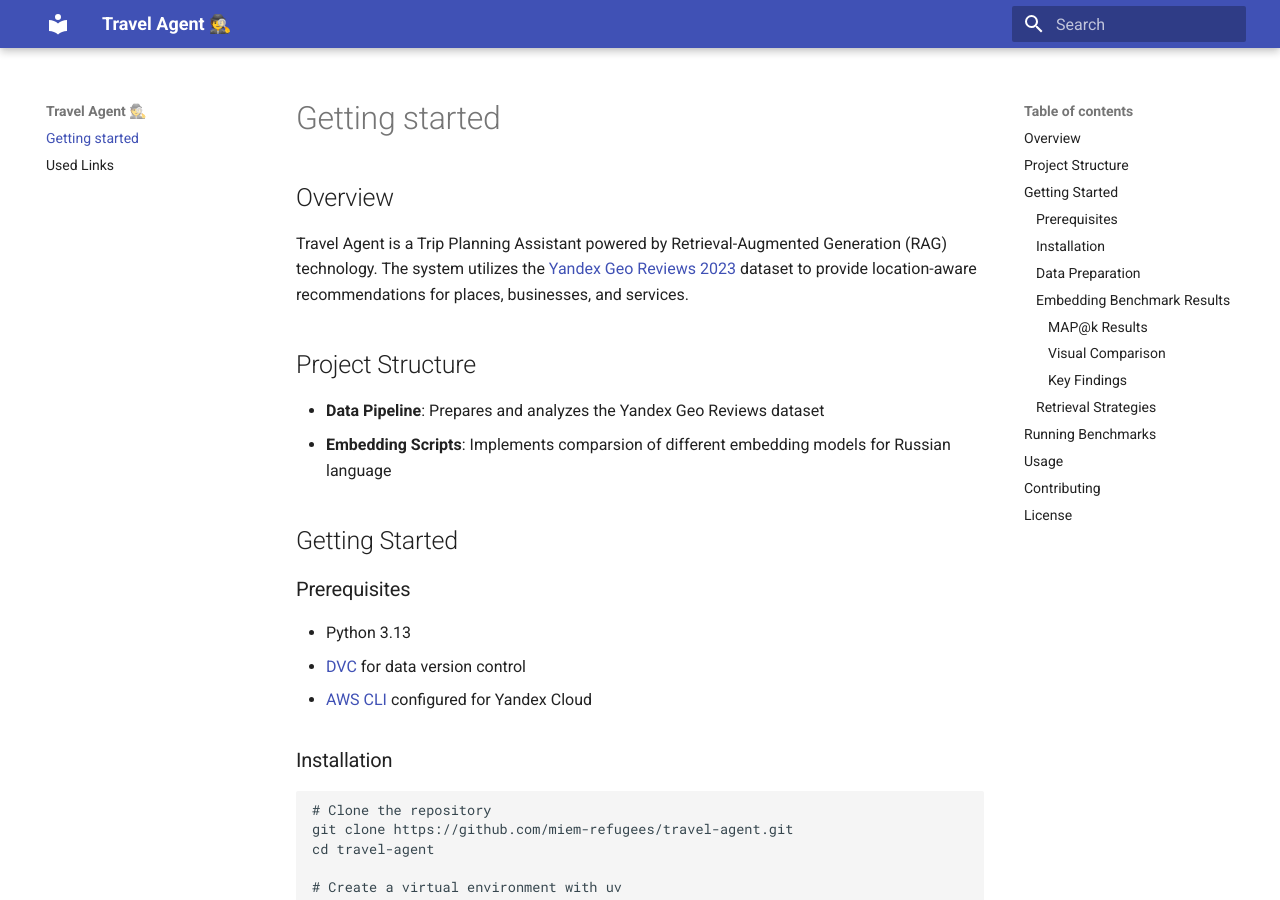
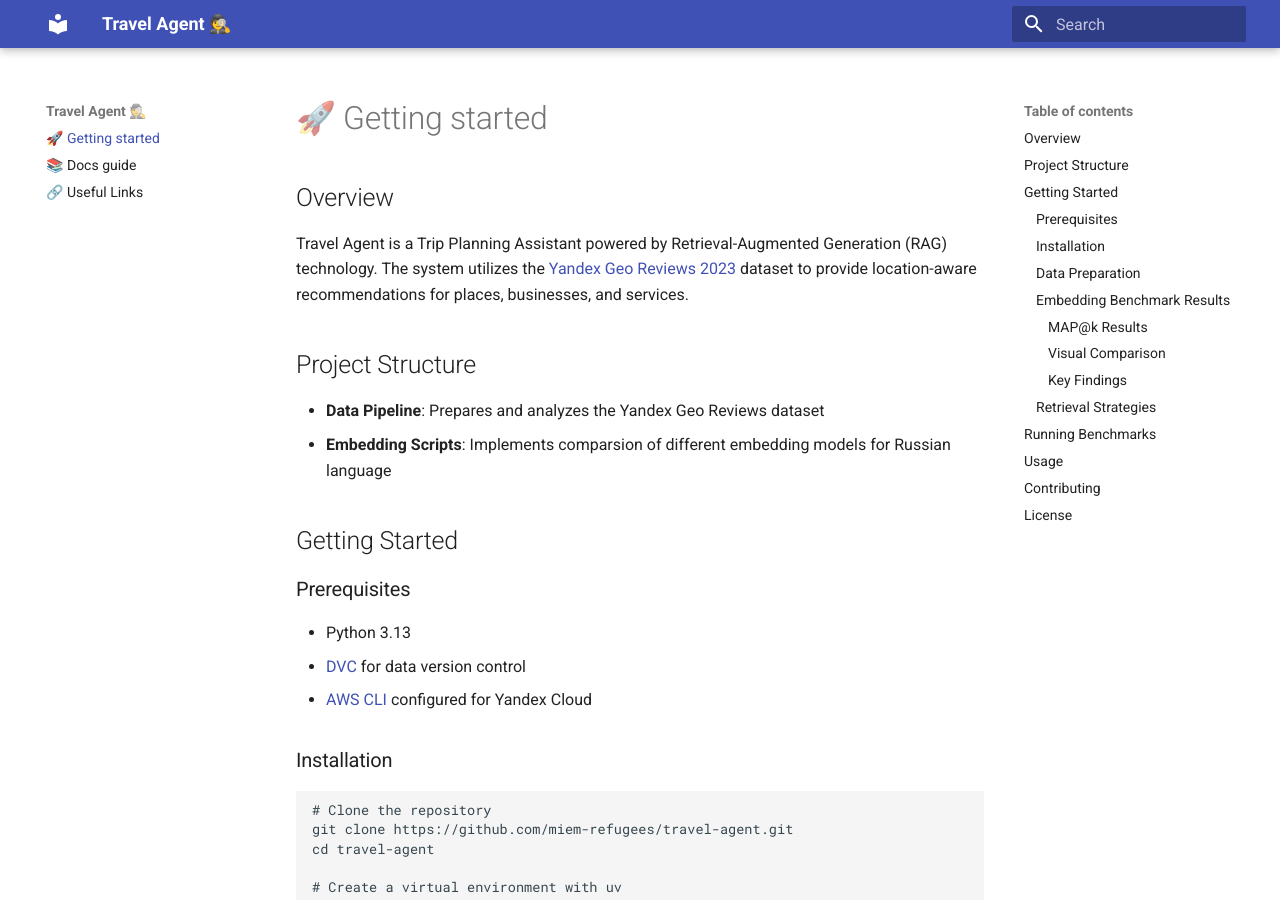
Before and after one commit to miem-refugees/travel-agent, an MkDocs documentation site: the page built from docs/index.md, in a window 1280 px wide and 900 px high. Built offline with MkDocs 1.6.1 and Material for MkDocs 9.7.7, drawn with Linux system fonts in a browser that asks for light colours.

Commit message:
Add docs guide

```diff
--- a/docs/index.md
+++ b/docs/index.md
@@ -1,4 +1,4 @@
-# Getting started
+# 🚀 Getting started
 
 ## Overview
 
--- a/docs/links.md
+++ b/docs/links.md
@@ -1,4 +1,4 @@
-# Used Links
+# 🔗 Useful Links
 
 ## Embedding
 
```
Also changed, not shown: docs/docs.md (added, +62 -0 lines).
